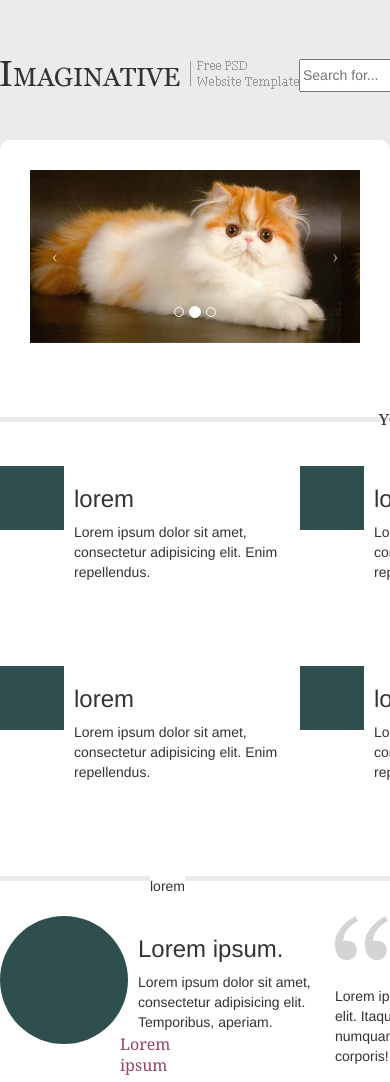
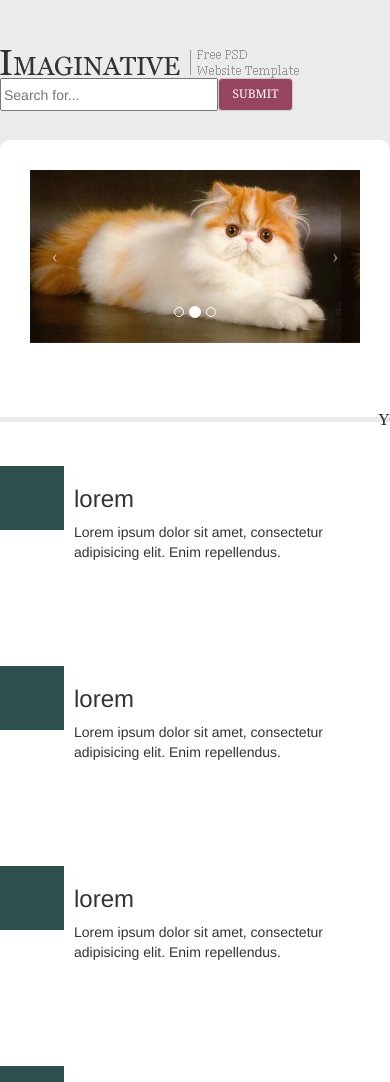
Before and after one commit to testospesto/one, a plain HTML site: page index.html in a window 390 px wide. Shown: the top 1082 px of the page. Drawn offline with nearby package versions, Linux system fonts and the light colour scheme.

Commit message:
footer adaptiv

```diff
--- a/index.html
+++ b/index.html
@@ -33,7 +33,7 @@
 			</div>
 		</div>
 		<div class="header">
-			<div class="customContainer dFlex">
+			<div class="customContainer dFlex margin">
 				<div class="logo"><img src="image/logo.png" alt=""></div>
 
 				<div class="input-group search">
--- a/styles/styles.less
+++ b/styles/styles.less
@@ -63,9 +63,11 @@ header {
 	}
 
 	.header {
-		.logo {
-			margin-top: -120px;
+		.margin {
+			margin-top: 50px;
+			flex-wrap: wrap;
 		}
+		.logo {}
 		.customContainer {
 			width: 100%;
 		}
@@ -76,7 +78,7 @@ header {
 
 
 		.input-group {
-			margin-top: -120px;
+
 			display: flex;
 			flex-wrap: nowrap;
 			justify-content: flex-end;
@@ -100,10 +102,9 @@ header {
 }
 
 @media all and (max-width:991px) {
-//	.customContainer {
-//		max-width: auto;
-//	}
-
+	//	.customContainer {
+	//		max-width: auto;
+	//	}
 	.headerTop {
 		display: none;
 	}
@@ -280,14 +281,18 @@ main {
 	.menu {
 		display: none;
 	}
-	.preview {
+	main .grid .preview {
 		grid-template: ~"200px 200px 200px 200px 200px 200px / 1fr";
 		.info {
 			justify-content: center;
 		}
 	}
-	.twoArticles {
+	main .grid .twoArticles {
 		grid-template-columns: 1fr;
+		grid-template-areas: "smallHeader" "article" "smallHeader2" "articalQuote";
+		.article {
+			justify-content: center;
+		}
 	}
 	.banner {
 		display: none;
@@ -407,3 +412,12 @@ footer {
 
 	}
 }
+
+@media all and (max-width:991px) {
+	footer {
+		grid-template-columns: 1fr;
+		grid-template-areas: "title1" "mention" "mention2" "title2" "contacts" "title3" "feedback" "copyright";
+		grid-template-rows: auto;
+		grid-row-gap: 10px;
+	}
+}
```
Also changed, not shown: styles/styles.css.
